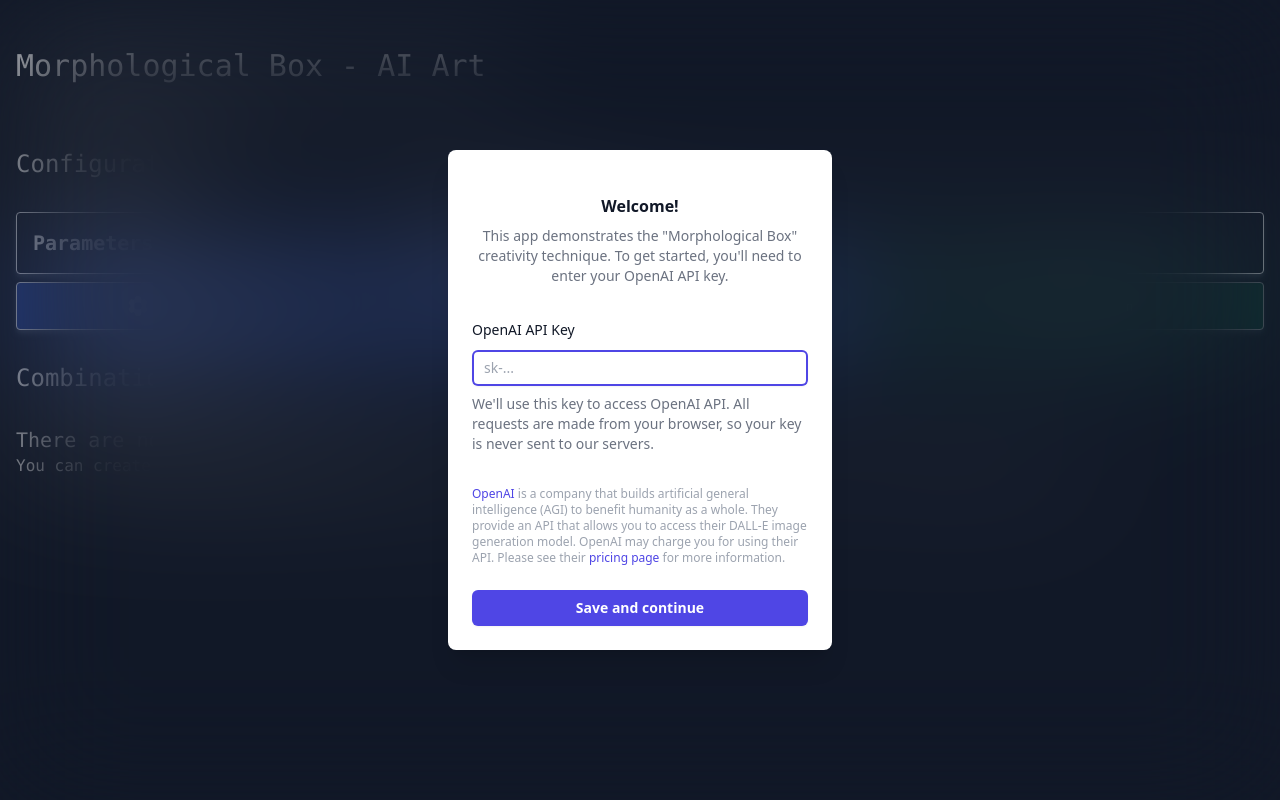
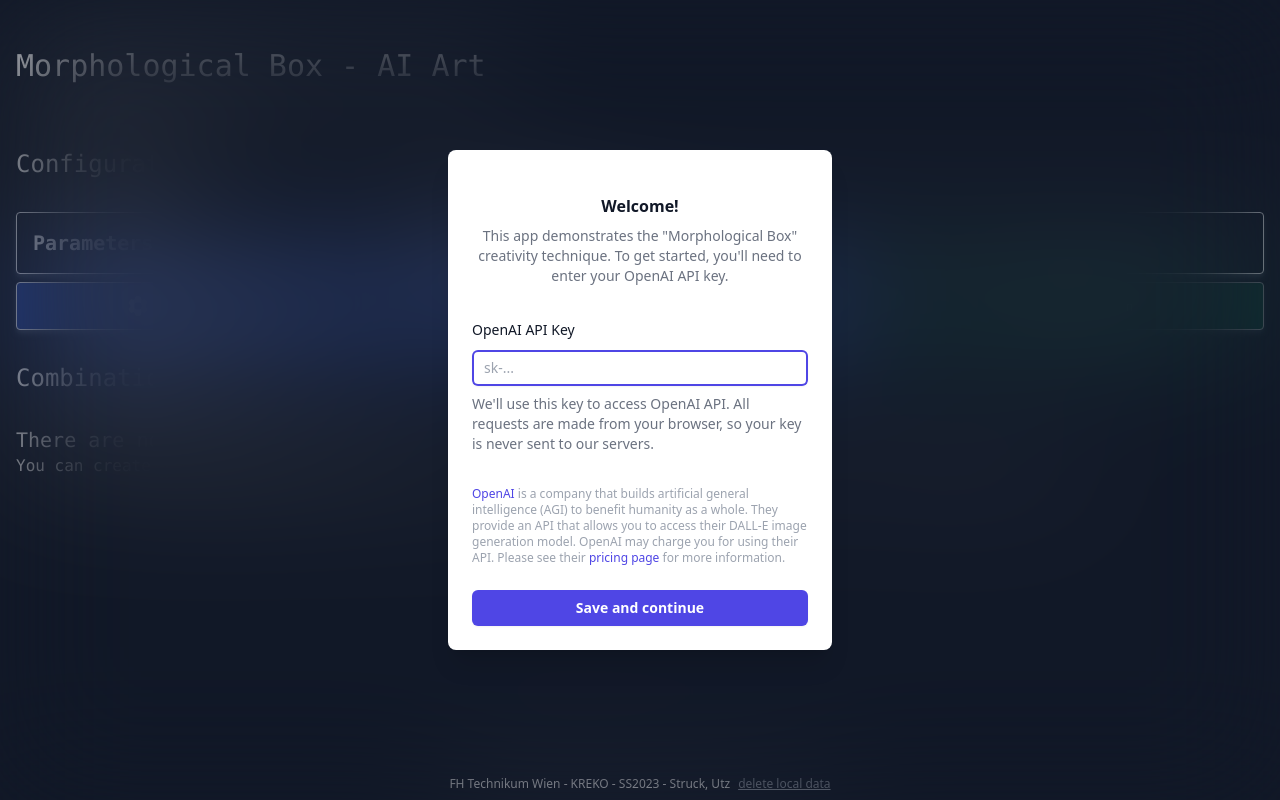
Before and after one commit to leonardstruck/morph-box-artist, a React (Vite) app: page / in a window 1280 px wide. Built offline with nearby package versions, Linux system fonts and the light colour scheme.

Commit message:
add footer

```diff
--- a/src/App.tsx
+++ b/src/App.tsx
@@ -8,13 +8,14 @@ import ImageViewer from "./components/ImageViewer";
 const queryClient = new QueryClient();
 
 function App() {
-  const { apiKey } = useStore();
+  const { apiKey, deleteStore } = useStore();
 
   return (
     <QueryClientProvider client={queryClient}>
+      <div className="flex flex-col min-h-screen">
         <Onboarding open={!apiKey} />
         <ImageViewer />
-      <div className="container mx-auto p-4">
+        <div className="container mx-auto p-4 flex-grow">
           <h1 className="py-8 text-3xl text-white font-mono">Morphological Box - AI Art</h1>
           <h1 className="py-8 text-2xl text-white font-mono">Configuration</h1>
 
@@ -23,6 +24,13 @@ function App() {
 
           <Combinations />
         </div>
+        <footer>
+          <p className="text-center text-white text-xs p-2">
+            FH Technikum Wien - KREKO - SS2023 - Struck, Utz
+            <a href="#" className="underline text-gray-400 ml-2" onClick={() => deleteStore()}>delete local data</a>
+          </p>
+        </footer>
+      </div>
     </QueryClientProvider>
   )
 }
--- a/src/store.ts
+++ b/src/store.ts
@@ -59,6 +59,8 @@ export interface Store {
 
     isValidSelection: () => boolean;
     saveSelection: () => void;
+
+    deleteStore: () => void;
 }
 
 const useStore = create(
@@ -248,6 +250,10 @@ const useStore = create(
                 // clear selected characteristics
                 parameters.forEach((parameter) => (parameter.selectedCharacteristicId = undefined));
                 set({ parameters });
+            },
+            deleteStore: () => {
+                localStorage.removeItem("store");
+                window.location.reload();
             }
         }),
         {
```
Lines whose indentation alone changed are shown as unchanged.
